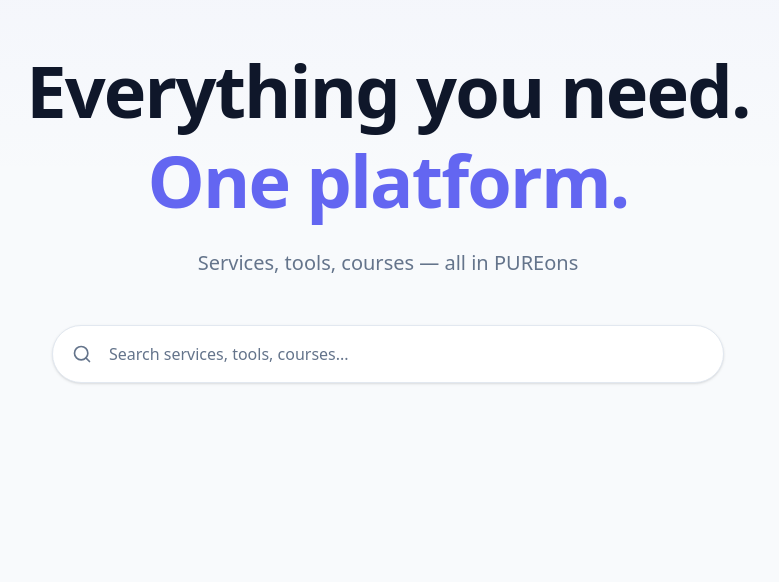
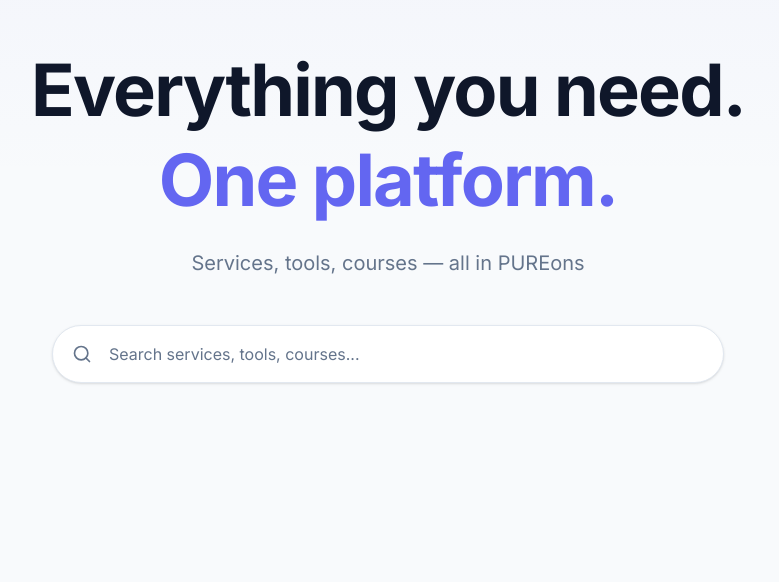
Before and after one commit to MrAlpha00/ultimate, a Next.js app in the folder pureons/: page / in a window 1280 px wide. Shown: the part 218-800 px from the top of the page, without its empty margins (252-1031 px from the left). Built offline with nearby package versions, Linux system fonts and the light colour scheme.

Commit message:
feat: initialize root layout with metadata, fonts, and theme provider wrapper

```diff
--- a/pureons/app/layout.tsx
+++ b/pureons/app/layout.tsx
@@ -1,9 +1,10 @@
 import type { Metadata } from "next";
-import { Geist, Geist_Mono } from "next/font/google";
+import { Inter, Geist_Mono } from "next/font/google";
 import "./globals.css";
+import { ThemeProvider } from "@/context/ThemeProvider";
 
-const geistSans = Geist({
-  variable: "--font-geist-sans",
+const inter = Inter({
+  variable: "--font-inter",
   subsets: ["latin"],
 });
 
@@ -23,11 +24,10 @@
   children: React.ReactNode;
 }>) {
   return (
-    <html
-      lang="en"
-      className={`${geistSans.variable} ${geistMono.variable} h-full antialiased`}
-    >
-      <body className="min-h-full flex flex-col">{children}</body>
+    <html lang="en" className={`${inter.variable} ${geistMono.variable} h-full antialiased`} suppressHydrationWarning>
+      <body className="min-h-full flex flex-col">
+        <ThemeProvider>{children}</ThemeProvider>
+      </body>
     </html>
   );
 }
```
